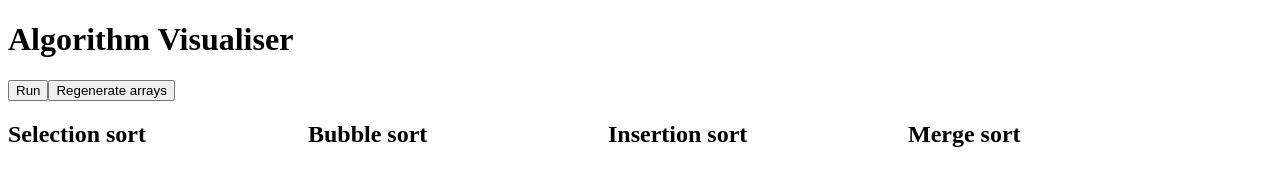
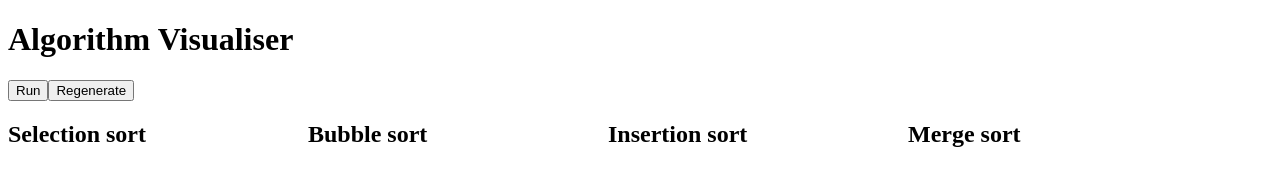
Before and after one commit to zoltan-antal/algorithm-visualiser, a React (Vite) app: page / in a window 1280 px wide. Shown: the top 170 px of the page. Built offline with nearby package versions, Linux system fonts and the light colour scheme.

Commit message:
Disable buttons when algorithms are running

```diff
--- a/src/App.tsx
+++ b/src/App.tsx
@@ -33,6 +33,7 @@ function App() {
       ])
     ) as AlgorithmStates
   );
+  const [processing, setProcessing] = useState<boolean>(false);
 
   const generateArrays = () => {
     const randomArray: number[] = generateArray(ARRAY_SIZE, 1, MAX_VALUE);
@@ -61,13 +62,17 @@ function App() {
             algorithms,
             algorithmStates,
             setAlgorithmStates,
-            TIMEOUT
+            TIMEOUT,
+            setProcessing
           )
         }
+        disabled={processing}
       >
         Run
       </button>
-      <button onClick={() => generateArrays()}>Regenerate arrays</button>
+      <button onClick={() => generateArrays()} disabled={processing}>
+        Regenerate
+      </button>
       <div style={{ display: 'flex', flexDirection: 'row', flexWrap: 'wrap' }}>
         <div>
           <h2>Selection sort</h2>
--- a/src/utils/runAlgorithms.ts
+++ b/src/utils/runAlgorithms.ts
@@ -8,8 +8,11 @@ const runAlgorithms = async (
   }[],
   algorithmStates: AlgorithmStates,
   setAlgorithmStates: React.Dispatch<React.SetStateAction<AlgorithmStates>>,
-  timeout: number
+  timeout: number,
+  setProcessing: React.Dispatch<React.SetStateAction<boolean>>
 ) => {
+  setProcessing(true);
+
   const algorithmSteps = Object.fromEntries(
     algorithms.map((algorithm) => [
       algorithm.algorithmName,
@@ -32,7 +35,8 @@ const runAlgorithms = async (
     });
     await new Promise((resolve) => setTimeout(resolve, timeout));
   }
-  console.log('Done');
+
+  setProcessing(false);
 };
 
 export default runAlgorithms;
```
